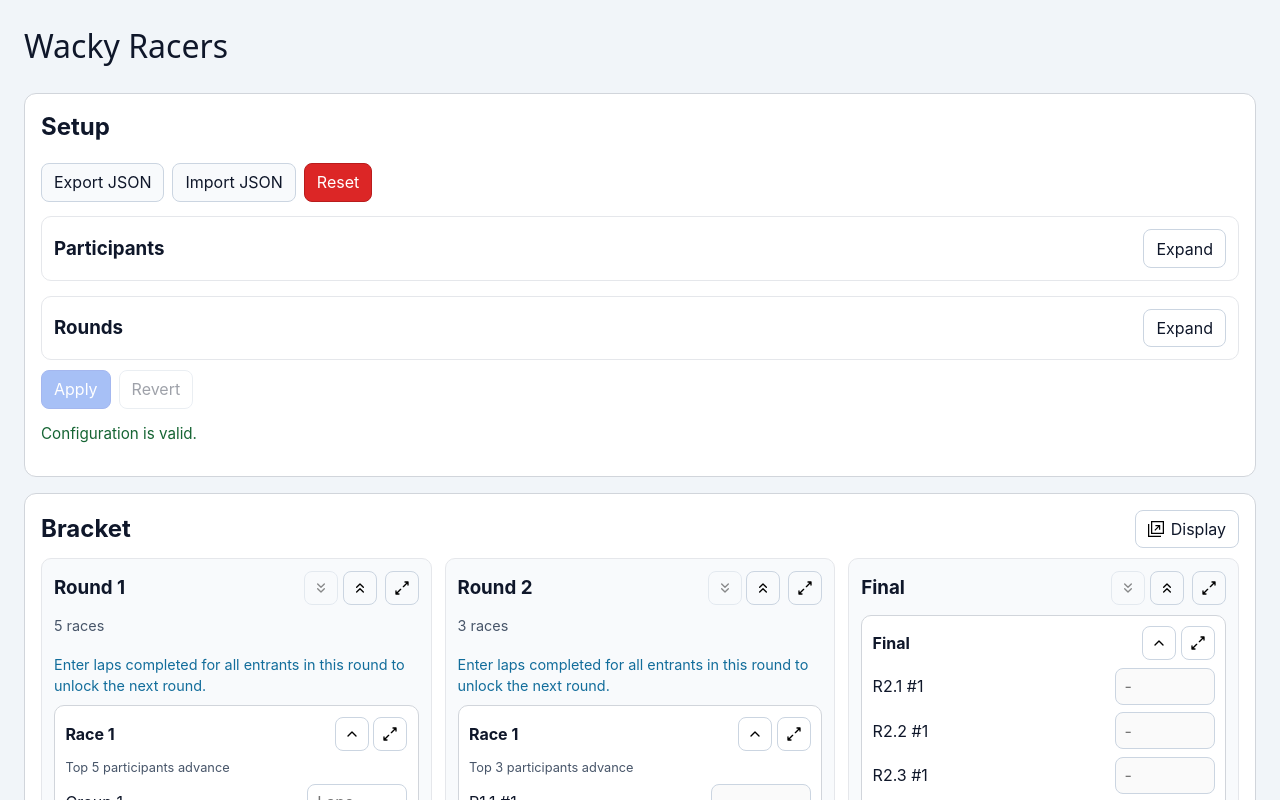
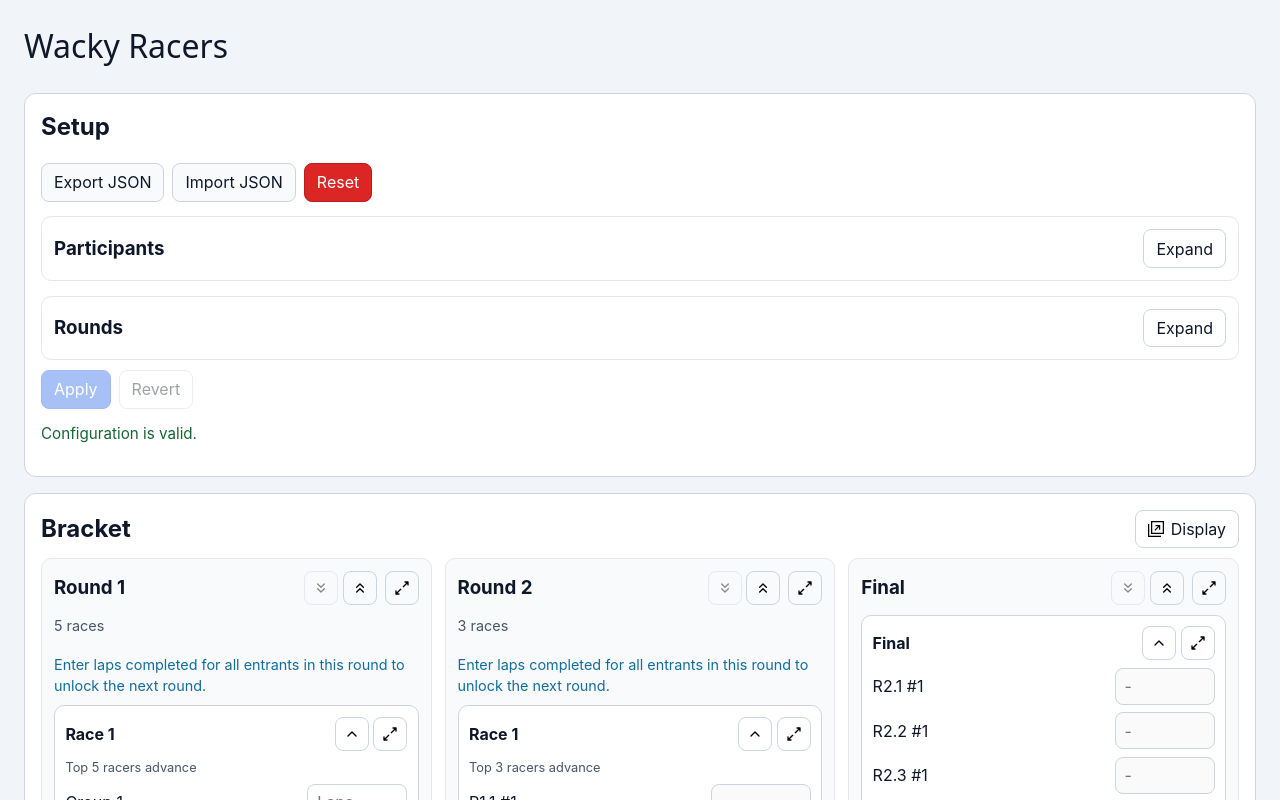
Before and after one commit to harrymander/wacky-bracket, a React (Vite) app: page / in a window 1280 px wide. Shown: the top 800 px of the page. Built offline with nearby package versions, Linux system fonts and the light colour scheme; a web font is replaced by a local one.

Commit message:
Rename 'participant' -> 'racer'

```diff
--- a/src/components/BracketPanel.tsx
+++ b/src/components/BracketPanel.tsx
@@ -141,7 +141,7 @@ const BracketPanelContent = ({ roundStates, results, isDisplayMode, onSetLaps }:
               const isCompleted = ranking.isComplete
               const isFinalRound = roundIndex === roundStates.length - 1
               const labelAdvanceCount = isCompleted ? ranking.actualAdvancers.length : heat.advanceCount
-              const participantLabel = labelAdvanceCount === 1 ? 'participant' : 'participants'
+              const participantLabel = 'racer' + (labelAdvanceCount === 1 ? '' : 's')
               const advanceLabel = !isFinalRound && !isCollapsed
                 ? isCompleted
                   ? `${labelAdvanceCount} ${participantLabel} to advance`
```
Also changed, not shown: 1 other file (tests, documents, lock files or other folders).
